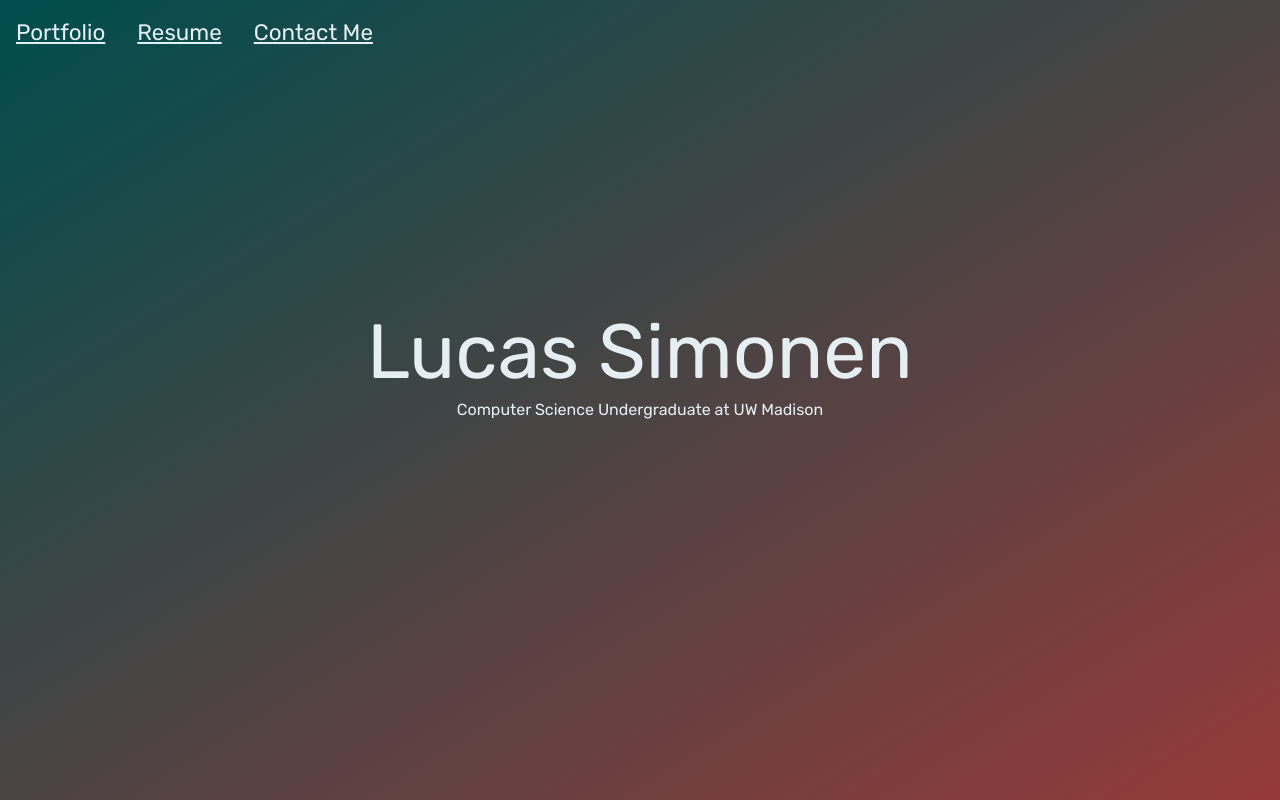
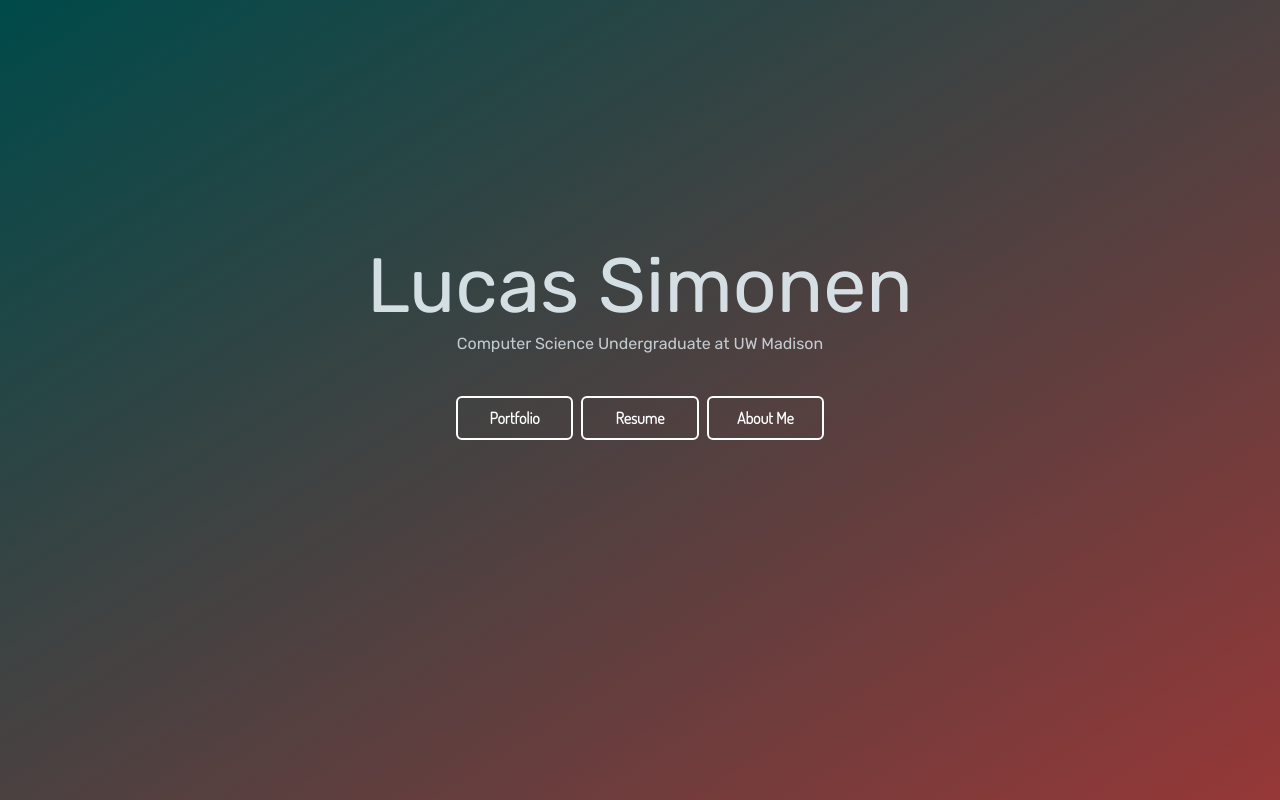
Before and after one commit to lsimonen1/lsimonen1.github.io, a React (Create React App) app in the folder my-new-app/: page / in a window 1280 px wide. Shown: the top 800 px of the page. Built offline with nearby package versions, Linux system fonts and the light colour scheme.

Commit message:
made changes to front page

```diff
--- a/my-new-app/package.json
+++ b/my-new-app/package.json
@@ -9,7 +9,9 @@
     "@testing-library/user-event": "^13.5.0",
     "bootstrap": "^5.3.2",
     "react": "^18.2.0",
+    "react-bootstrap": "^2.9.1",
     "react-dom": "^18.2.0",
+    "react-paper": "^0.0.2",
     "react-router-dom": "^6.16.0",
     "react-scripts": "5.0.1",
     "web-vitals": "^2.1.4"
--- a/my-new-app/src/App.js
+++ b/my-new-app/src/App.js
@@ -2,18 +2,26 @@
 import HomeView from "./components/HomeView";
 import 'bootstrap/dist/css/bootstrap.min.css';
 import Fade from "./components/Fade";
+import Contact from "./components/Contact";
+import Portfolio from "./components/Portfolio";
+import { Router, Route, BrowserRouter, Routes } from "react-router-dom";
+import { Link } from "react-router-dom";
+
+          //<Route path="*" element={<BadgerNoMatch />} />
 
 function App() {
   return (
-    <div className="App">
-      <Fade />
-      <div className = "aboutMeDiv">
 
-      <AboutMe />
-
-
+<div>
+      <Routes>
+        <Route path="/" element={<Fade />}>
+          <Route index element={<Fade />} />
+          <Route path="/portfolio" element={<Portfolio />}></Route>
+          <Route path="/resume" element={<Link to={'google.com'}></Link>}></Route>
+          <Route path="/aboutme" element={<Contact />}></Route>
+          </Route>
+      </Routes>
       </div>
-    </div>
   );
 }
 
--- a/my-new-app/src/components/Fade.js
+++ b/my-new-app/src/components/Fade.js
@@ -1,14 +1,32 @@
 import React, { useEffect, useState } from "react";
-import Name from "./Name";
 import TabButton from "./TabButton";
+import {Card, Col, Container, Row} from "react-bootstrap";
+import { useNavigate } from "react-router";
+
 function Fade() {
 
+  const navigate1 = useNavigate();
 
+  const [button1color, setbutton1color] = useState('transparent')
+  const [button2color, setbutton2color] = useState('transparent')
+  const [button3color, setbutton3color] = useState('transparent')
 
   const [colorState, setColorState] = useState();
 
   let color1 = 2;
   let counter = 1;
+
+  function goToPortfolio(){
+    navigate1("/portfolio")
+  }
+  function goToResume(){
+    window.open('https://uwprod-my.sharepoint.com/:w:/g/personal/lsimonen_wisc_edu/EZ1WbUAQKDtCoU3eg64X1MsBoL-iYzbqCLm65KJXROMckQ?e=OWHS3Q');
+
+
+  }
+  function goToAboutMe(){
+    navigate1("/Contact")
+  }
 
   useEffect(() => {
     const timer = setInterval(() => {
@@ -24,18 +42,62 @@
         return () => clearInterval(timer);
   }, []);
 
-  //<TabButton class = "col-2"title = 'About Me' />
+
+  function makeBackgroundWhite(){
+    setbutton1color('rgb(228, 238, 243, 0.5)');
+  }
+
+  function makeBackgruondClear(){
+    setbutton1color('transparent');
+
+  }
+  function makeBackground2White(){
+    setbutton2color('rgb(228, 238, 243, 0.5)');
+  }
+
+  function makeBackgruond2Clear(){
+    setbutton2color('transparent');
+
+  }
+  function makeBackground3White(){
+    setbutton3color('rgb(228, 238, 243, 0.5)');
+  }
+
+  function makeBackgruond3Clear(){
+    setbutton3color('transparent');
+
+  }
+
+/*<TabButton class = "col-2 " title = 'Portfolio' linkpage={"/Portfolio"} />
+
+      <TabButton class = "col-2"title = 'Resume' linkpage= "https://uwprod-my.sharepoint.com/:w:/g/personal/lsimonen_wisc_edu/EZ1WbUAQKDtCoU3eg64X1MsBoL-iYzbqCLm65KJXROMckQ?e=GOcMmS"/>
+      <TabButton class = "col-2"title = 'Contact Me' linkpage={"/Contact"}/>*/
+
+
+  //<TabButton class = "col-2"title = 'About Me' /> xs={5} md={3} lg={2} xxl={1}
   return <div style={{ margin: "0rem", background: "linear-gradient(to bottom right,rgba(00,"+colorState/1.5+","+colorState/1.5+",1),rgba(150,"+colorState/2+","+colorState/2+",1))"}}>
 
 <div className="namePage" style = {{}}>
       <div className="topHalf">
-      <TabButton class = "col-2 " title = 'Portfolio' linkpage={"/Portfolio"} />
 
-      <TabButton class = "col-2"title = 'Resume' linkpage= "https://uwprod-my.sharepoint.com/:w:/g/personal/lsimonen_wisc_edu/EZ1WbUAQKDtCoU3eg64X1MsBoL-iYzbqCLm65KJXROMckQ?e=GOcMmS"/>
-      <TabButton class = "col-2"title = 'Contact Me' linkpage={"/Contact"}/>
 </div>
-      <header className="App-header">
-        <Name />
+      <header className="App-header" style = {{padding:0, margin:0}}>
+      <h1 class = "titleName" className = 'titleName' style = {{}}>Lucas Simonen</h1>
+      <div className = 'majorName' style = {{padding:0, margin:0}}>
+      <p style = {{padding:0, margin:0}}>Computer Science Undergraduate at UW Madison</p>
+
+      </div>
+      <div style={{padding: "1rem"}}></div>
+      <Container style={{width: "30vw"}}>
+      <Row  style={{alignItems: 'center', flex: 1, justifyContent: 'center'}}>
+      <Card id = "portfoliobutton" style={{flex: 1, border: "2px solid white", color: 'white', backgroundColor: `${ button1color }`,
+      display: "flex", margin: "0.5rem", padding: "0.5rem", fontFamily: "Dosis", fontWeight: "bold"}} onMouseEnter={() => makeBackgroundWhite()} onMouseLeave={() => makeBackgruondClear()} onClick={goToPortfolio}>Portfolio</Card>
+      <Card id = "resumebutton" style={{flex: 1, border: "2px solid white", color: 'white', backgroundColor: `${ button2color }`,
+      display: "flex", margin: "0rem", padding: "0.5rem", fontFamily: "Dosis", fontWeight: "bold"}} onMouseEnter={() => makeBackground2White()} onMouseLeave={() => makeBackgruond2Clear()} onClick={goToResume}>Resume</Card>
+      <Card id = "aboutmebutton" style={{flex: 1, border: "2px solid white", color: 'white', backgroundColor: `${ button3color }`,
+      display: "flex", margin: "0.5rem", padding: "0.5rem", fontFamily: "Dosis", fontWeight: "bold"}} onMouseEnter={() => makeBackground3White()} onMouseLeave={() => makeBackgruond3Clear()} onClick={goToAboutMe}>About Me</Card>
+      </Row>
+      </Container>
       </header>
       </div>
 
--- a/my-new-app/src/components/HomeView.js
+++ b/my-new-app/src/components/HomeView.js
@@ -1,5 +1,4 @@
 import React from 'react'
-import Name from "./Name";
 import TabButton from "./TabButton";
 import {Link} from "react-router-dom";
 
@@ -17,7 +16,11 @@
       <TabButton class = "col-2"title = 'Contact Me' />
 </div>
       <header className="App-header">
-        <Name />
+      <h1 class = "col-sm-12 col-md-8 col-lg-6 titleName" className = 'titleName'>Lucas Simonen</h1>
+      <div className = 'majorName'>
+        <p style = {{padding:0, margin:0}}>Computer Science Undergraduate at UW Madison</p>
+      </div>
+
       </header>
       </div>
 
--- a/my-new-app/src/components/Name.js
+++ /dev/null
@@ -1,14 +0,0 @@
-import React from 'react'
-
-const Name = () => {
-  return (
-    <div>
-      <h1 class = "col-sm-12 col-md-8 col-lg-6 titleName" className = 'titleName'>Lucas Simonen</h1>
-      <div className = 'majorName'>
-        <p style = {{padding:0, margin:0}}>Computer Science Undergraduate at UW Madison</p>
-      </div>
-    </div>
-  )
-}
-
-export default Name
--- a/my-new-app/src/index.css
+++ b/my-new-app/src/index.css
@@ -102,10 +102,11 @@
   font-family: 'Dosis', sans-serif;
   font-family: 'Rubik', sans-serif;
   margin-top: 30vh;
+  margin-bottom: 0;
 font-size: 6vw;
 padding-bottom: 0;
 margin-bottom: 0;
-color:rgb(228, 238, 243);
+color:rgb(228, 238, 243, 0.91);
 
 }
 
@@ -114,7 +115,7 @@
   font-family: 'Rubik', sans-serif;
 padding-top: 0;
 margin-top: 0;
-color:rgb(228, 238, 243);
+color:rgb(228, 238, 243, 0.8);
 
 }
 
```
Also changed, not shown: my-new-app/src/components/ProjectContainer.js (deleted), 1 other file (tests, documents, lock files or other folders).
